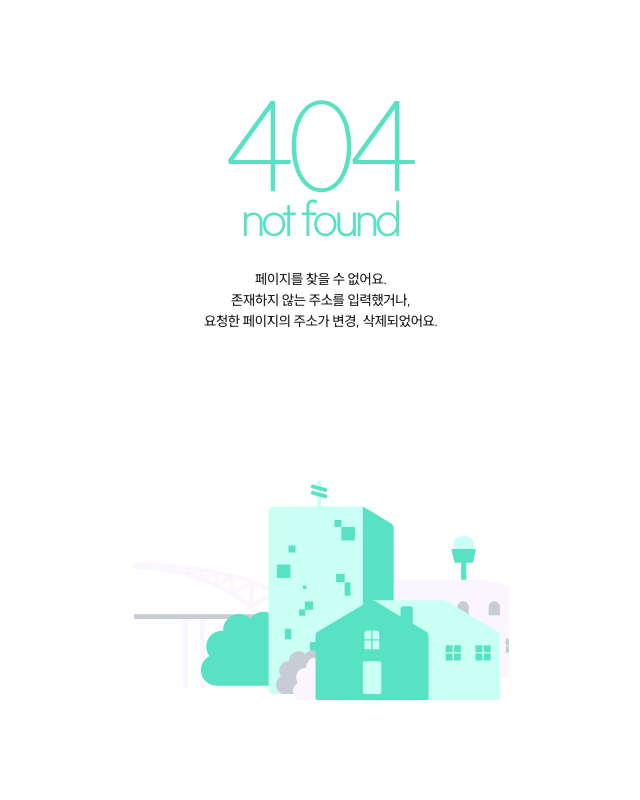
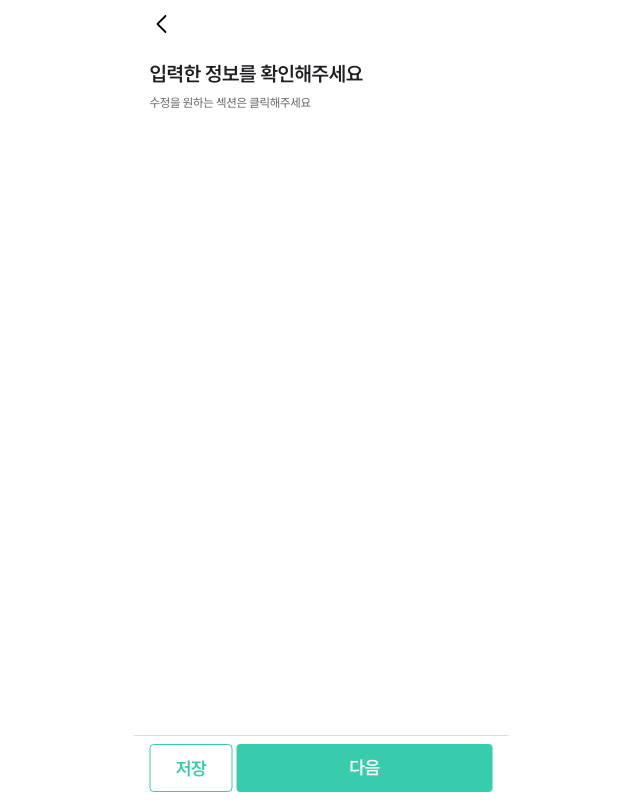
Before and after one commit to Hani-home/HaniHome_FE, a Next.js app: page /listings/create/confirm in a window 1280 px wide. Before the commit this address had no page. Shown: the whole page, without its empty margins (319-959 px from the left). Built offline with nearby package versions, Linux system fonts and the light colour scheme.

Commit message:
feat: 매물 수정 및 매물등록확인 UI title section 컴포넌트 생성 및 추가

```diff
--- a/src/app/listings/[id]/edit/page.tsx
+++ b/src/app/listings/[id]/edit/page.tsx
@@ -1,4 +1,17 @@
-const ListingsEdit = () =>{
-  return <>매물정보 수정</>
-}
+import BottomActionBar from "@/components/common/BottomActionBar";
+import BackHeader from "@/components/layout/header/BackHeader";
+import TitleSection from "@/components/listings/detailShow/TitleSection";
+
+const ListingsEdit = () => {
+  return (
+    <>
+      <BackHeader />
+      <TitleSection
+        title="수정할 정보 섹션을 클릭해주세요"
+        label="추가로 변경해야하는 섹션도 수정해주세요"
+      />
+      <BottomActionBar label="저장"/>
+    </>
+  );
+};
 export default ListingsEdit;
--- /dev/null
+++ b/src/app/listings/create/confirm/page.tsx
@@ -0,0 +1,23 @@
+"use client"
+import BottomActionBar from "@/components/common/BottomActionBar";
+import BackHeader from "@/components/layout/header/BackHeader";
+import TitleSection from "@/components/listings/detailShow/TitleSection";
+
+const NewListingConfrim = () => {
+  return (
+    <>
+      <BackHeader />
+      <TitleSection
+        title="입력한 정보를 확인해주세요"
+        label="수정을 원하는 섹션은 클릭해주세요"
+      />
+      <BottomActionBar
+        buttons={[
+          { label: "저장", onClick: () => {}, variant: "outline" },
+          { label: "다음", onClick: () => {}, variant: "filled" },
+        ]}
+      />
+    </>
+  );
+};
+export default NewListingConfrim;
--- /dev/null
+++ b/src/components/listings/detailShow/TitleSection.tsx
@@ -0,0 +1,14 @@
+interface TitleSectionProps {
+  title: string;
+  label: string;
+}
+
+const TitleSection = ({ title, label }: TitleSectionProps) => {
+  return (
+    <div className="flex flex-col gap-2 px-4 py-3">
+      <div className="text-heading2 text-gray-900">{title}</div>
+      <div className="text-cap1-med text-gray-700">{label}</div>
+    </div>
+  );
+};
+export default TitleSection;
```
